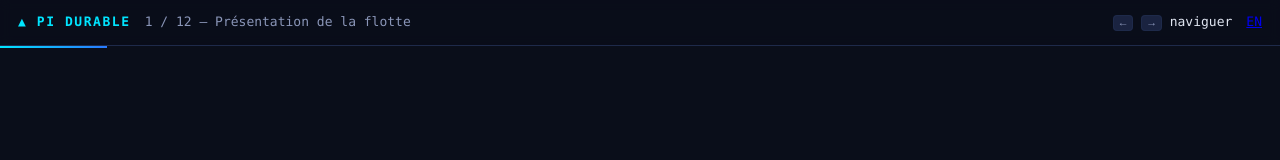
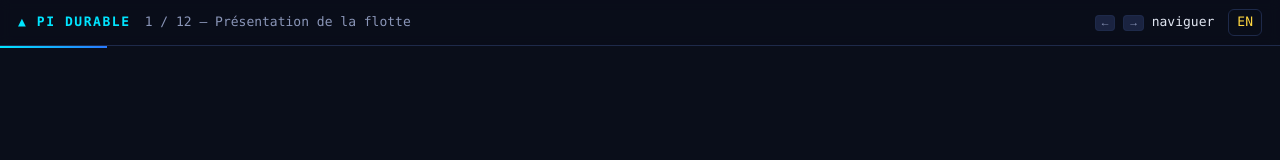
Before and after one commit to pelletierjy/pi-global-agent, a website: page docs/index.html in a window 1280 px wide. Shown: the top 160 px of the page. Drawn offline with Linux system fonts and the light colour scheme.

Commit message:
Style the FR/EN language switcher in the French deck top bar

```diff
--- a/docs/index.html
+++ b/docs/index.html
@@ -51,6 +51,7 @@
   #top .sec{color:var(--dim);flex:1;overflow:hidden;white-space:nowrap;text-overflow:ellipsis}
 
   #top kbd{background:var(--panel2);border:1px solid var(--border);border-radius:4px;padding:1px 6px;font-size:11px;color:var(--dim)}
+  #top a{color:var(--yellow);text-decoration:none;border:1px solid var(--border);border-radius:6px;padding:2px 8px}
 
   #bar{position:fixed;top:46px;left:0;height:2px;background:linear-gradient(90deg,var(--cyan),var(--blue));z-index:51;width:0;transition:width .25s}
 
```
